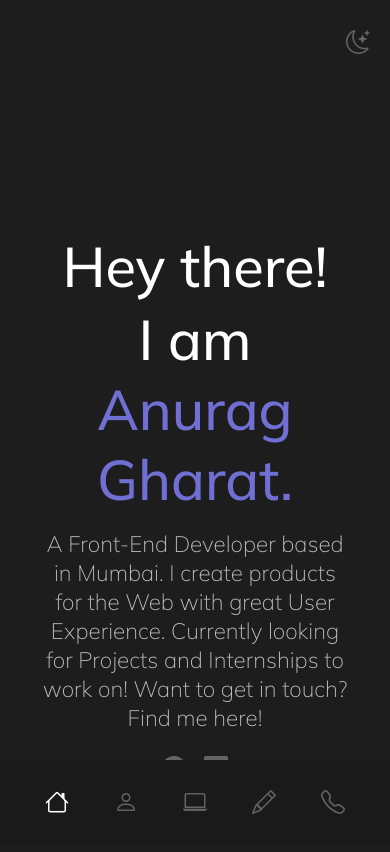
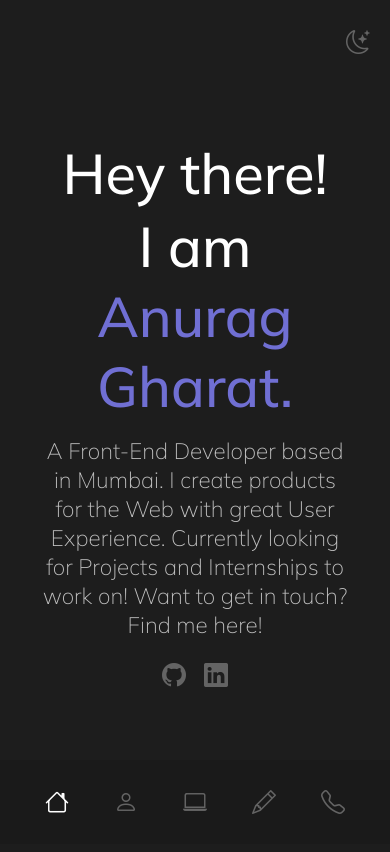
Before and after one commit to anuraggharat/anuraggharat.github.io, a plain HTML site: page index.html in a window 390 px wide. Drawn offline with nearby package versions, Linux system fonts and the light colour scheme.

Commit message:
height adjusted

```diff
--- a/style.css
+++ b/style.css
@@ -160,7 +160,7 @@ footer>i{
     display: flex;
     flex-direction: column;
     justify-content: center;
-    height: 100vh;
+    min-height: 100vh;
 }
 .home-icons>a{
     color: white;
@@ -224,6 +224,7 @@ nav{
     position: fixed;
     bottom: 0px;
 }
+
 footer{
     width: 100%;
     height: 10vh;
@@ -244,6 +245,13 @@ footer>i{
 .container{
     width: 100%;
 }
+.home{
+    margin-top:50px;
+    display: flex;
+    flex-direction: column;
+    justify-content: flex-start;
+    min-height: 100vh;
+}
 .bi{
     font-size: 24px;
 }
```
